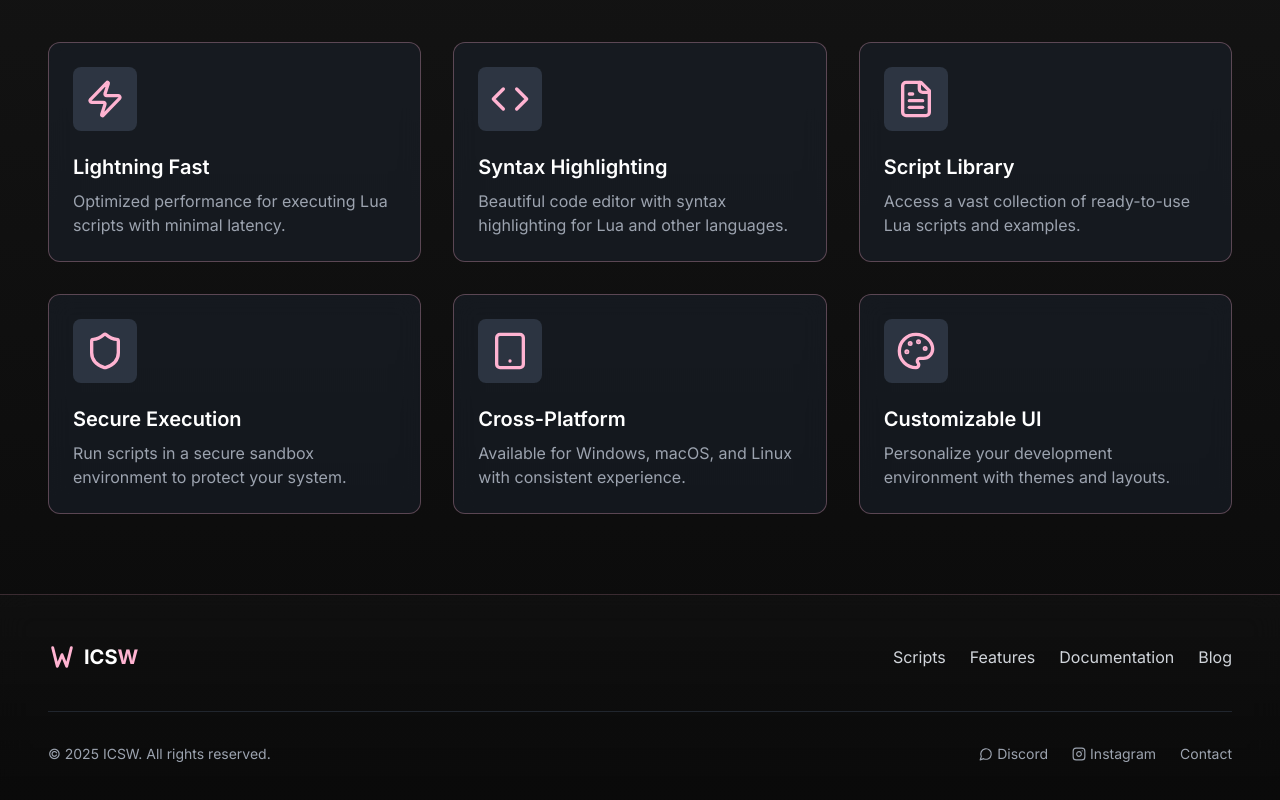
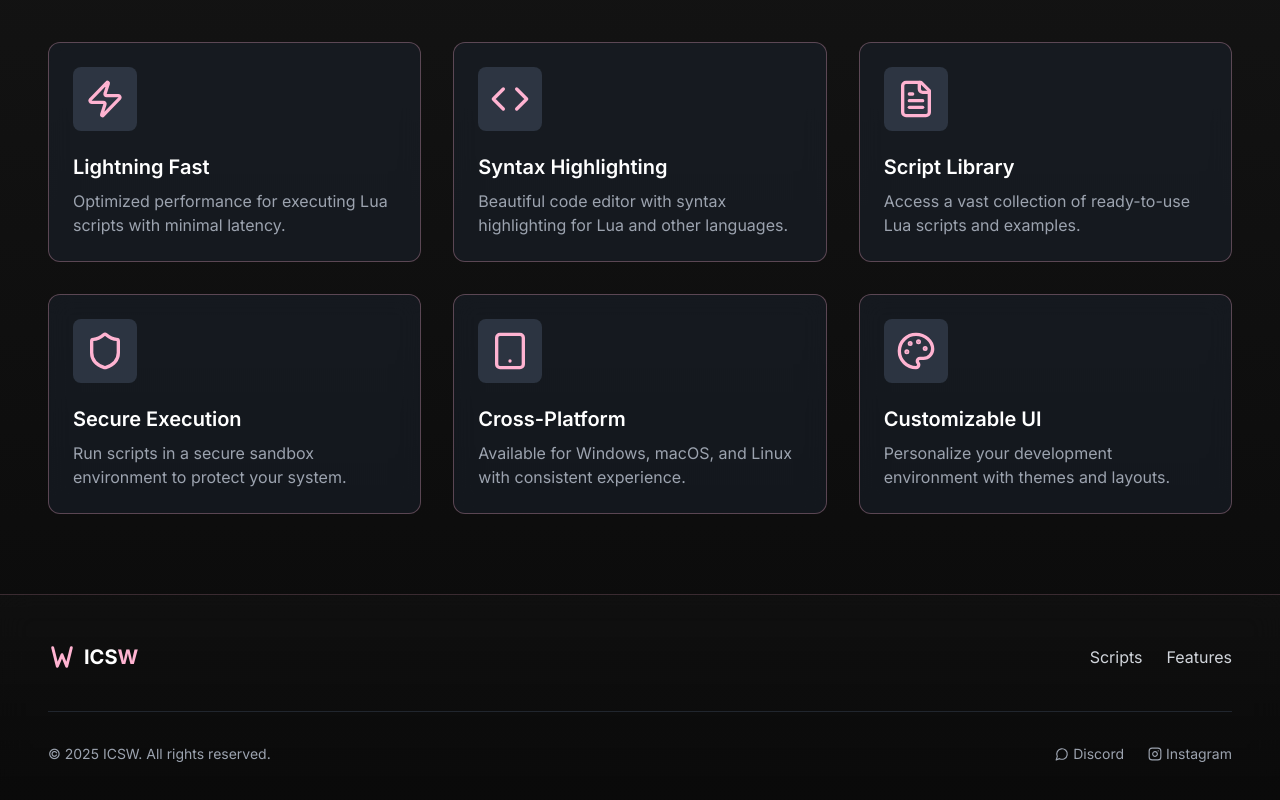
Before and after one commit to DevilScript/icsw, a React (Vite) app: page / in a window 1280 px wide. Shown: the part 1348-2148 px from the top of the page. Built offline with nearby package versions, Linux system fonts and the light colour scheme; no server answers.

Commit message:
Ud Footer

```diff
--- a/src/components/Footer.tsx
+++ b/src/components/Footer.tsx
@@ -22,12 +22,6 @@ const Footer = () => {
             </a>
             <a href="#features" className="text-gray-300 hover:text-pastelPink transition-colors">
               Features
-            </a>
-            <a href="#" className="text-gray-300 hover:text-pastelPink transition-colors">
-              Documentation
-            </a>
-            <a href="#" className="text-gray-300 hover:text-pastelPink transition-colors">
-              Blog
             </a>
           </div>
         </div>
@@ -56,9 +50,6 @@ const Footer = () => {
               <Instagram className="h-3.5 w-3.5" />
               <span className="text-sm">Instagram</span>
             </a>
-            <a href="#" className="text-gray-400 text-sm hover:text-pastelPink transition-colors">
-              Contact
-            </a>
           </div>
         </div>
       </div>
```
